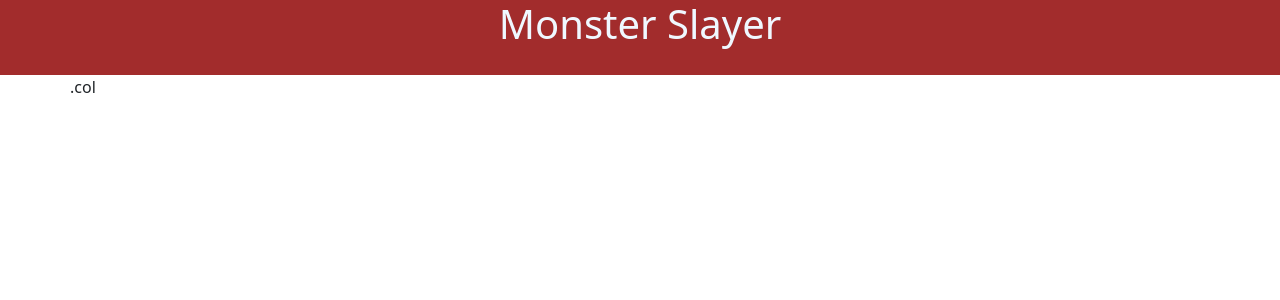
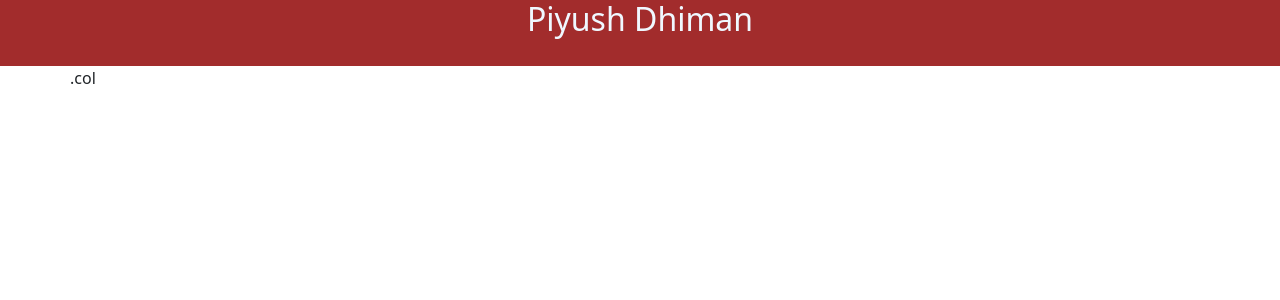
Before and after one commit to SauravRana19/Demon_Slayer, a Vue app: page / in a window 1280 px wide. Shown: the top 300 px of the page. Built offline with nearby package versions, Linux system fonts and the light colour scheme.

Commit message:
changed h2 name

```diff
--- a/src/components/monsterslayer.vue
+++ b/src/components/monsterslayer.vue
@@ -1,7 +1,7 @@
 <template>
   <div class="container-fluid px-5 p  ">
     <div class="row">
-        <h1>Monster Slayer</h1>
+      <h2>Piyush Dhiman</h2>
     </div>
   </div>
   <div class="container">
```
